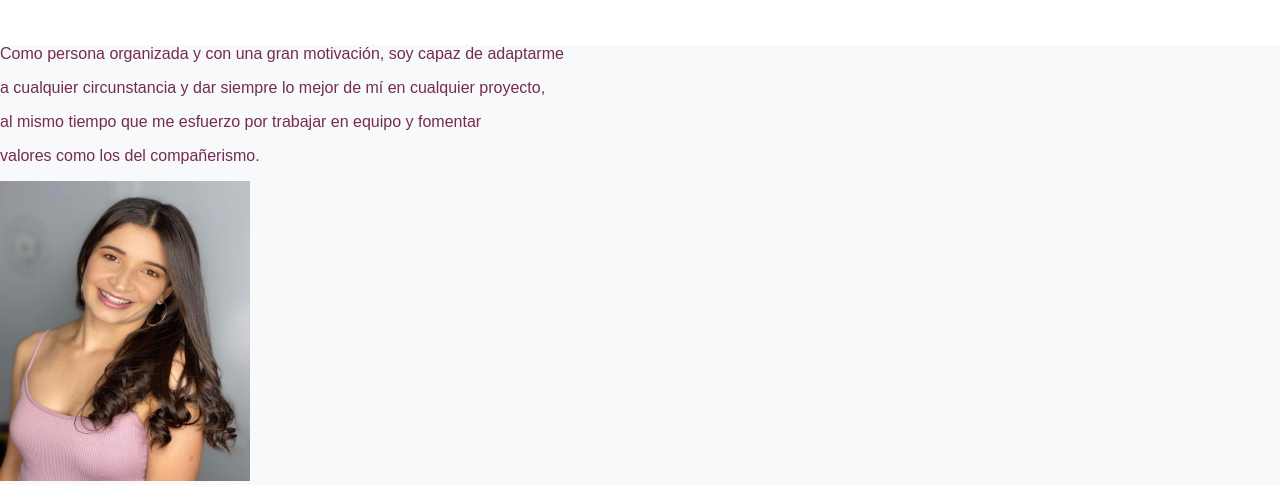
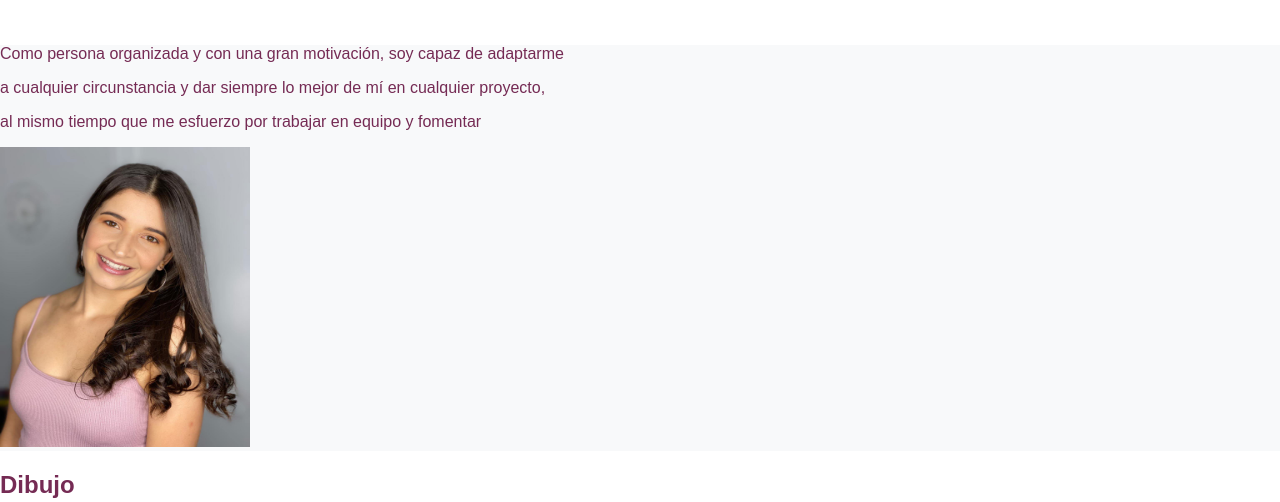
Before and after one commit to jjuradoa112/paginapersonal, a plain HTML site: page index.html in a window 1280 px wide. Shown: the part 287-789 px from the top of the page. Drawn offline with Linux system fonts and the light colour scheme.

Commit message:
delete one line from the code

```diff
--- a/index.html
+++ b/index.html
@@ -52,9 +52,6 @@
             </p>
             <p>
                 al mismo tiempo que me esfuerzo por trabajar en equipo y fomentar
-            </p>
-            <p>
-                valores como los del compañerismo.
             </p>
         </div>
         <div>
```
